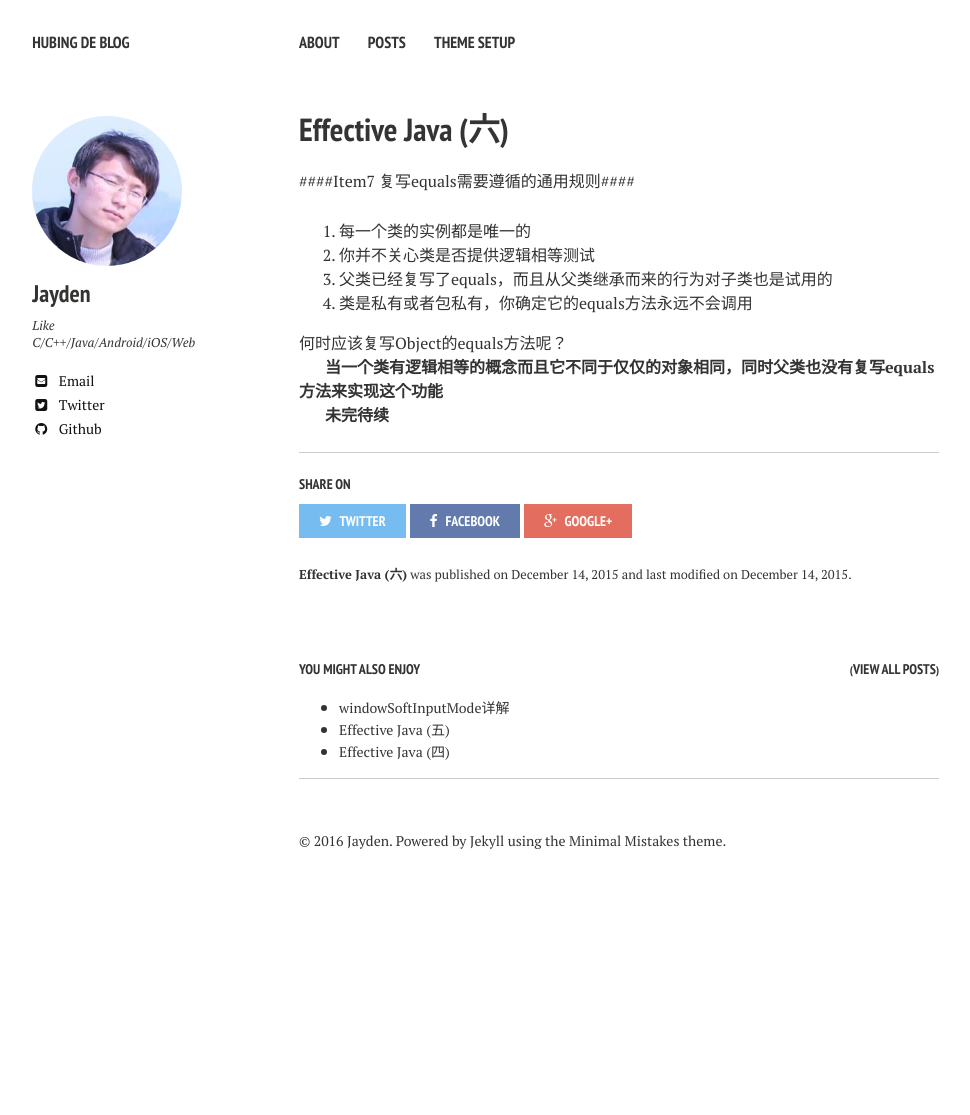
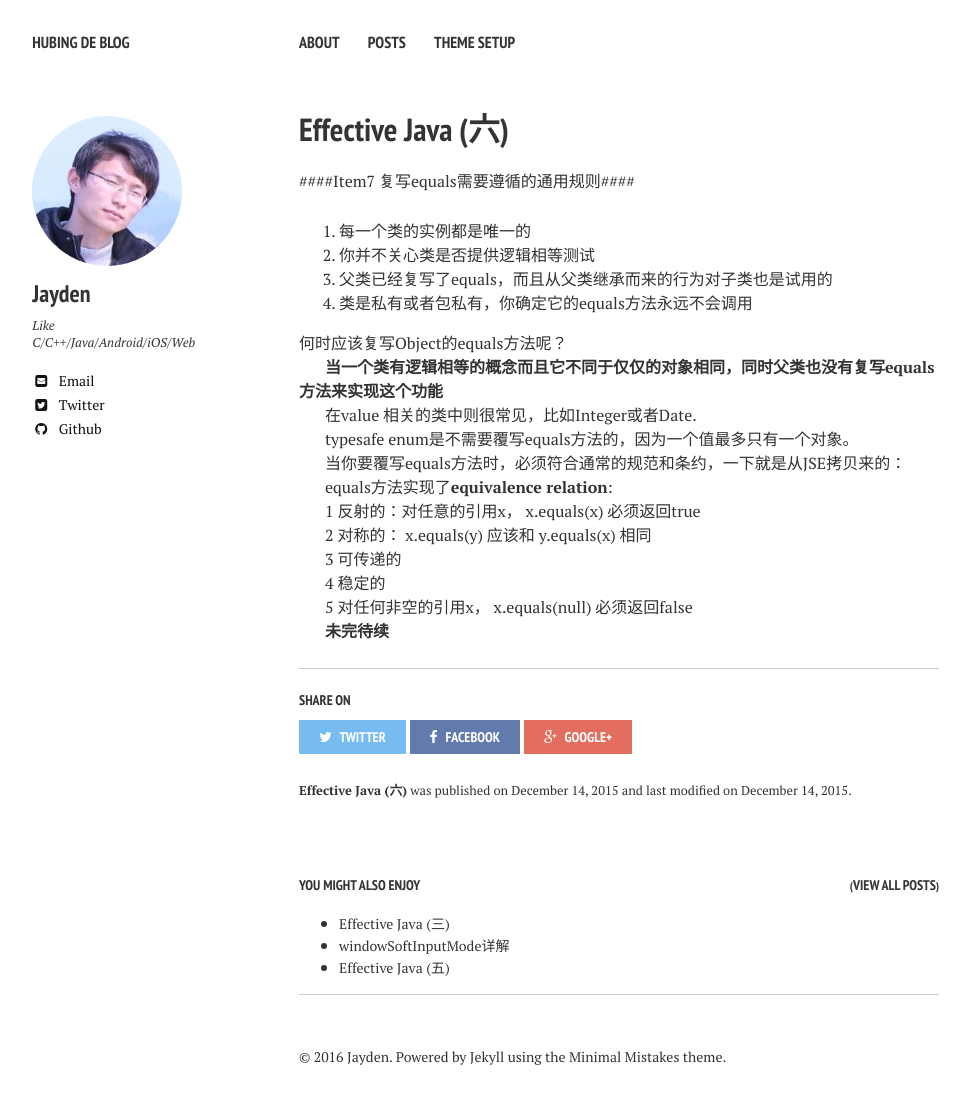
Before and after one commit to dreamhb/dreamhb.github.io, a Jekyll site: the page built from _posts/2015-12-14-Effective-Java-Six.md, in a window 1280 px wide. Shown: the whole page, without its empty margins (21-991 px from the left). Built offline with Jekyll 4.4.1, drawn with Linux system fonts in a browser that asks for light colours; nearby versions of some CDN libraries; comment, search, counter and statistics services are not loaded; before the commit the page ends 900 px from its top, so only the background shows below that.

Commit message:
effective java v6

```diff
--- a/_posts/2015-12-14-Effective-Java-Six.md
+++ b/_posts/2015-12-14-Effective-Java-Six.md
@@ -19,4 +19,24 @@ feature: sample-image-5.jpg
 
 **当一个类有逻辑相等的概念而且它不同于仅仅的对象相同，同时父类也没有复写equals方法来实现这个功能**
 
+在value 相关的类中则很常见，比如Integer或者Date.
+
+typesafe enum是不需要覆写equals方法的，因为一个值最多只有一个对象。
+
+当你要覆写equals方法时，必须符合通常的规范和条约，一下就是从JSE拷贝来的：
+
+equals方法实现了**equivalence relation**:
+
+1 反射的：对任意的引用x， x.equals(x) 必须返回true
+
+2 对称的： x.equals(y) 应该和 y.equals(x) 相同
+
+3 可传递的
+
+4 稳定的
+
+5 对任何非空的引用x， x.equals(null) 必须返回false
+
+
+
 **未完待续**
```
Also changed, not shown: _posts/2016-1-5-Always-override-toString.md (added, +12 -0 lines).
